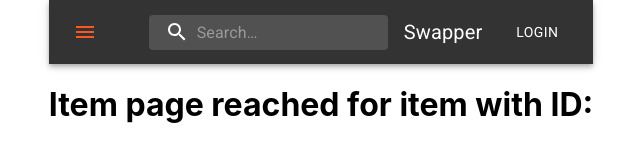
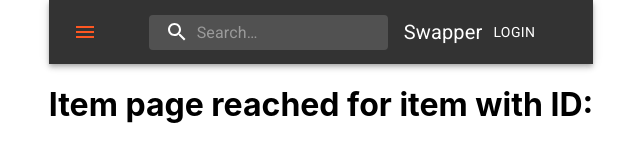
Before and after one commit to Swapper-Project/Swapper, a React (Create React App) app in the folder frontend/: page /listing in a window 1280 px wide. Shown: the top 160 px of the page, without its empty margins (319-959 px from the left). Built offline with nearby package versions, Linux system fonts and the light colour scheme.

Commit message:
Added Links to Swapper title on Nav and Dashboard button for navigation.

```diff
--- a/frontend/src/components/navbar/Nav.js
+++ b/frontend/src/components/navbar/Nav.js
@@ -22,6 +22,7 @@ import Backdrop from '@material-ui/core/Backdrop';
 import Fade from '@material-ui/core/Fade';
 import FullWidthTabs from './AuthTabs';
 import Paper from '@material-ui/core/Paper';
+import { Link } from 'react-router-dom';
 
 const drawerWidth = 240;
 
@@ -35,6 +36,10 @@ const useStyles = makeStyles(theme => ({
   },
   title: {
     flexGrow: 1
+  },
+  linkTitle: {
+    textDecoration: 'none',
+    color: 'white'
   },
   navBar: {
     backgroundColor: '#333333'
@@ -154,9 +159,11 @@ const Nav = () => {
               inputProps={{ 'aria-label': 'search' }}
             />
           </div>
+          <Link to={'/'} className={classes.linkTitle}>
             <Typography variant='h6' className={classes.title}>
               Swapper
             </Typography>
+          </Link>
           <Button onClick={handleOpen} color='inherit'>
             Login
           </Button>
@@ -182,6 +189,7 @@ const Nav = () => {
         </div>
         <Divider />
         <List>
+          <Link to={'/dashboard'} style={{ textDecoration: 'none' }}>
             <ListItem button key={'Dashboard'}>
               <ListItemIcon>
                 <DashBoard className={classes.iconColor} />
@@ -189,10 +197,13 @@ const Nav = () => {
               <ListItemText
                 disableTypography
                 primary={
-                <Typography style={{ color: '#FFFFFF' }}>Dashboard</Typography>
+                  <Typography style={{ color: '#FFFFFF' }}>
+                    Dashboard
+                  </Typography>
                 }
               />
             </ListItem>
+          </Link>
         </List>
       </Drawer>
       <Modal
```
Also changed, not shown: frontend/public/logo192.png (added), 1 other file (tests, documents, lock files or other folders). Lines whose indentation alone changed are shown as unchanged.
